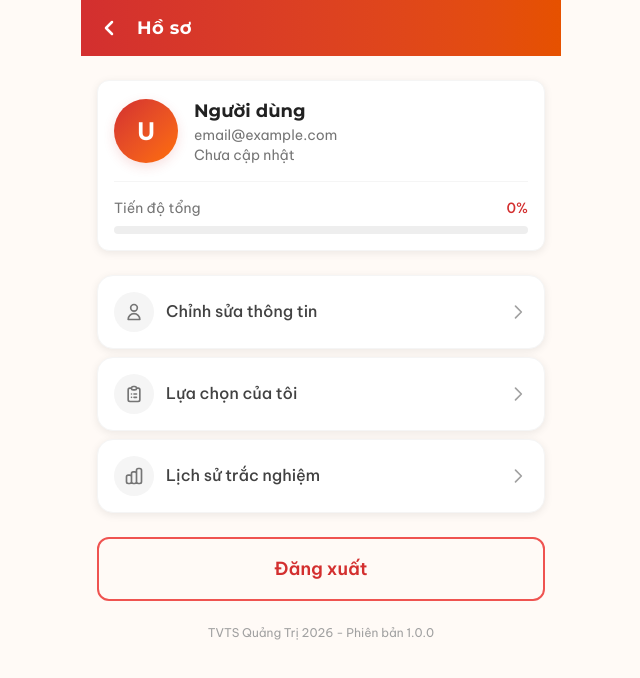
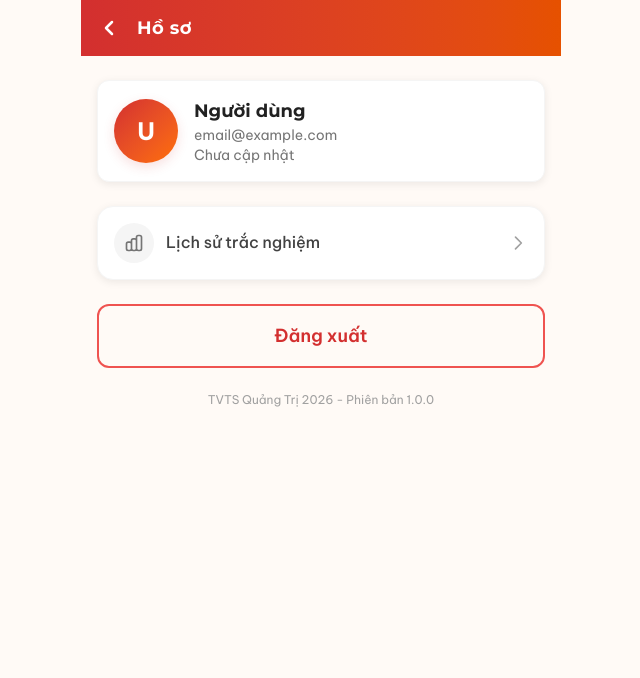
Before and after one commit to hieuntp2/webapp-hocgi, a Next.js app: page /profile in a window 1280 px wide. Shown: the top 678 px of the page, without its empty margins (319-959 px from the left). Built offline with nearby package versions, Linux system fonts and the light colour scheme.

Commit message:
v1 webapp

```diff
--- a/src/app/career/list/page.tsx
+++ b/src/app/career/list/page.tsx
@@ -1,6 +1,6 @@
 'use client';
 
-import React, { useState } from 'react';
+import React, { useState, useEffect } from 'react';
 import { useRouter } from 'next/navigation';
 import { Header } from '@/components/layout/Header';
 import { checkInService } from '@/services/api/checkIn';
@@ -32,6 +32,24 @@ export default function CareerListPage() {
   const [showSuggestion, setShowSuggestion] = useState(false);
   const [isLoading, setIsLoading] = useState(false);
   const [error, setError] = useState<string | null>(null);
+
+  // Load existing data on mount
+  useEffect(() => {
+    const loadCustomFields = async () => {
+      try {
+        const response = await checkInService.getCustomFields();
+        if (response.success && response.data) {
+          setSelectedField(response.data.customFieldIds || '');
+          setCustomCareer(response.data.customJob || '');
+        }
+      } catch (err) {
+        // Ignore error - just means no data yet
+        console.log('No custom fields data yet');
+      }
+    };
+
+    loadCustomFields();
+  }, []);
 
   const handleContinue = async () => {
     if (!isValid) return;
--- a/src/app/career/page.tsx
+++ b/src/app/career/page.tsx
@@ -10,8 +10,10 @@ export default function CareerPage() {
   const router = useRouter();
 
   const handleNotSure = () => {
-    // TODO: Gọi API ONET sau
-    alert('Tính năng làm bài test ONET sẽ được cập nhật sớm!');
+    const testUrl = process.env.NEXT_PUBLIC_TEST_URL || '';
+    const returnUrl = process.env.NEXT_PUBLIC_SSO_RETURN_URL || '';
+
+    window.location.href = `${testUrl}?returnUrl=${encodeURIComponent(returnUrl)}/dashboard`;
   };
 
   return (
@@ -52,7 +54,7 @@ export default function CareerPage() {
           </Button>
 
           <Button
-            variant="gray"
+            variant="outline"
             size="lg"
             className="w-full"
             onClick={handleNotSure}
--- a/src/app/dashboard/page.tsx
+++ b/src/app/dashboard/page.tsx
@@ -29,8 +29,15 @@ export default function DashboardPage() {
         if (statusResponse.success && statusResponse.data) {
           setUserStatus(statusResponse.data);
         }
-      } catch (error) {
+      } catch (error: any) {
         console.error('Failed to fetch user status:', error);
+        // Check for 401 error
+        if (error?.response?.status === 401 || error?.status === 401) {
+          const ssoUrl = process.env.NEXT_PUBLIC_SSO_URL;
+          const returnUrl = process.env.NEXT_PUBLIC_SSO_RETURN_URL;
+          window.location.href = `${ssoUrl}?returnUrl=${encodeURIComponent(returnUrl || '')}`;
+          return;
+        }
       }
 
       try {
@@ -39,8 +46,15 @@ export default function DashboardPage() {
         if (response.success && response.data?.order != null) {
           setLuckyNumber(String(response.data.order).padStart(4, '0'));
         }
-      } catch (error) {
+      } catch (error: any) {
         console.error('Failed to fetch lucky number:', error);
+        // Check for 401 error
+        if (error?.response?.status === 401 || error?.status === 401) {
+          const ssoUrl = process.env.NEXT_PUBLIC_SSO_URL;
+          const returnUrl = process.env.NEXT_PUBLIC_SSO_RETURN_URL;
+          window.location.href = `${ssoUrl}?returnUrl=${encodeURIComponent(returnUrl || '')}`;
+          return;
+        }
         // Fallback: generate from user id if available
         if (user?.luckyNumber) {
           setLuckyNumber(user.luckyNumber);
--- a/src/app/major/page.tsx
+++ b/src/app/major/page.tsx
@@ -1,6 +1,6 @@
 'use client';
 
-import React, { useState } from 'react';
+import React, { useState, useEffect } from 'react';
 import { useRouter } from 'next/navigation';
 import Image from 'next/image';
 import { Header } from '@/components/layout/Header';
@@ -43,6 +43,30 @@ export default function MajorPage() {
   const [customMajor, setCustomMajor] = useState('');
   const [isLoading, setIsLoading] = useState(false);
   const [error, setError] = useState<string | null>(null);
+
+  // Load existing data on mount
+  useEffect(() => {
+    const loadCustomFields = async () => {
+      try {
+        const response = await checkInService.getCustomFields();
+        if (response.success && response.data) {
+          const customMajorValue = response.data.customMajor || '';
+          setCustomMajor(customMajorValue);
+          // Check if customMajor matches any in allMajors dropdown
+          const matchedMajor = allMajors.find(m => m.label === customMajorValue);
+          if (matchedMajor) {
+            setSelectedMajor(matchedMajor.value);
+            setCustomMajor('');
+          }
+        }
+      } catch (err) {
+        // Ignore error - just means no data yet
+        console.log('No custom fields data yet');
+      }
+    };
+
+    loadCustomFields();
+  }, []);
 
   // Handle quick select popular major
   const handleQuickSelect = (majorName: string) => {
--- a/src/app/profile/page.tsx
+++ b/src/app/profile/page.tsx
@@ -10,35 +10,26 @@ import { useAuthFromToken } from '@/hooks/useAuth';
 export default function ProfilePage() {
   const router = useRouter();
   const { logout } = useApp();
-  const { user, progress } = useAuthFromToken();
+  const { user } = useAuthFromToken();
   const [showLogoutModal, setShowLogoutModal] = useState(false);
 
   const handleLogout = () => {
     logout();
-    router.push('/');
+    const ssoLogoutUrl = process.env.NEXT_PUBLIC_SSO_LOGOUT_URL;
+    const returnUrl = process.env.NEXT_PUBLIC_SSO_RETURN_URL;
+
+    console.log('SSO Logout URL:', ssoLogoutUrl);
+    console.log('Return URL:', returnUrl);
+    console.log('Full redirect:', `${ssoLogoutUrl}?returnUrl=${encodeURIComponent(returnUrl || '')}`);
+
+    window.location.href = `${ssoLogoutUrl}?returnUrl=${encodeURIComponent(returnUrl || '')}`;
+  };
+
+  const handleTestHistory = () => {
+    window.open('https://hocgi.vn/tu-van-tuyen-sinh/lich-su', '_blank');
   };
 
   const menuItems = [
-    {
-      id: 'edit-profile',
-      title: 'Chỉnh sửa thông tin',
-      icon: (
-        <svg className="w-5 h-5 text-neutral-500" fill="none" viewBox="0 0 24 24" stroke="currentColor">
-          <path strokeLinecap="round" strokeLinejoin="round" strokeWidth={2} d="M16 7a4 4 0 11-8 0 4 4 0 018 0zM12 14a7 7 0 00-7 7h14a7 7 0 00-7-7z" />
-        </svg>
-      ),
-      path: '/profile/edit',
-    },
-    {
-      id: 'my-choices',
-      title: 'Lựa chọn của tôi',
-      icon: (
-        <svg className="w-5 h-5 text-neutral-500" fill="none" viewBox="0 0 24 24" stroke="currentColor">
-          <path strokeLinecap="round" strokeLinejoin="round" strokeWidth={2} d="M9 5H7a2 2 0 00-2 2v12a2 2 0 002 2h10a2 2 0 002-2V7a2 2 0 00-2-2h-2M9 5a2 2 0 002 2h2a2 2 0 002-2M9 5a2 2 0 012-2h2a2 2 0 012 2m-3 7h3m-3 4h3m-6-4h.01M9 16h.01" />
-        </svg>
-      ),
-      path: '/profile/choices',
-    },
     {
       id: 'test-history',
       title: 'Lịch sử trắc nghiệm',
@@ -47,13 +38,9 @@ export default function ProfilePage() {
           <path strokeLinecap="round" strokeLinejoin="round" strokeWidth={2} d="M9 19v-6a2 2 0 00-2-2H5a2 2 0 00-2 2v6a2 2 0 002 2h2a2 2 0 002-2zm0 0V9a2 2 0 012-2h2a2 2 0 012 2v10m-6 0a2 2 0 002 2h2a2 2 0 002-2m0 0V5a2 2 0 012-2h2a2 2 0 012 2v14a2 2 0 01-2 2h-2a2 2 0 01-2-2z" />
         </svg>
       ),
-      path: '/profile/history',
+      onClick: handleTestHistory,
     },
-
-
   ];
-
-  const totalProgress = ((progress?.careerProgress || 0) + (progress?.majorProgress || 0) + (progress?.schoolProgress || 0)) / 9 * 100;
 
   return (
     <div className="min-h-screen bg-background-secondary">
@@ -75,20 +62,6 @@ export default function ProfilePage() {
                 <p className="text-sm text-neutral-500">{user?.school || 'Chưa cập nhật'}</p>
               </div>
             </div>
-
-            {/* Progress */}
-            <div className="mt-4 pt-4 border-t border-neutral-100">
-              <div className="flex items-center justify-between mb-2">
-                <span className="text-sm text-neutral-500">Tiến độ tổng</span>
-                <span className="text-sm font-medium text-primary">{Math.round(totalProgress)}%</span>
-              </div>
-              <div className="h-2 bg-neutral-200 rounded-full overflow-hidden">
-                <div
-                  className="h-full bg-gradient-to-r from-primary to-accent rounded-full transition-all duration-base"
-                  style={{ width: `${totalProgress}%` }}
-                />
-              </div>
-            </div>
           </CardContent>
         </Card>
 
@@ -97,7 +70,7 @@ export default function ProfilePage() {
           {menuItems.map((item) => (
             <button
               key={item.id}
-              onClick={() => router.push(item.path)}
+              onClick={item.onClick}
               className="w-full flex items-center gap-3 p-4 bg-background-primary rounded-xl shadow-card border border-neutral-100 active:scale-[0.98] transition-all duration-base hover:shadow-lg hover:-translate-y-0.5"
             >
               <div className="w-10 h-10 rounded-full bg-neutral-100 flex items-center justify-center">
--- a/src/components/ui/Button.tsx
+++ b/src/components/ui/Button.tsx
@@ -28,7 +28,7 @@ export function Button({
     secondary: 'bg-accent text-white hover:bg-accent-dark hover:shadow-warm hover:-translate-y-0.5',
     outline: 'bg-transparent text-primary border-2 border-primary hover:bg-primary-lighter hover:border-primary-dark',
     ghost: 'bg-transparent text-neutral-700 border border-neutral-300 hover:bg-background-secondary hover:border-accent-light hover:text-accent-dark',
-    gray: 'bg-neutral-300 text-white cursor-not-allowed',
+    gray: 'bg-neutral-300 text-white hover:bg-neutral-400 hover:-translate-y-0.5',
   };
 
   const sizes = {
@@ -37,7 +37,7 @@ export function Button({
     lg: 'px-8 py-4 text-lg',
   };
 
-  const isDisabled = disabled || isLoading || variant === 'gray';
+  const isDisabled = disabled || isLoading;
 
   return (
     <button
--- a/src/services/api/checkIn.ts
+++ b/src/services/api/checkIn.ts
@@ -31,6 +31,12 @@ export interface CustomMajorInput {
   customMajor: string;
 }
 
+export interface UserCustomFieldsModel {
+  customFieldIds: string;
+  customJob: string;
+  customMajor: string;
+}
+
 export const checkInService = {
   // Get current user's check-in info
   async getCurrentUserCheckIn(): Promise<ApiResponse<UserCheckInInfo>> {
@@ -50,6 +56,11 @@ export const checkInService = {
   // Post offline information (psychology questions)
   async postOfflineInfor(data: UserOfflineInforInput): Promise<ApiResponse<null>> {
     return apiClient.patch('/UserCheckIn/offline-infor', data as unknown as Record<string, unknown>);
+  },
+
+  // Get custom fields
+  async getCustomFields(): Promise<ApiResponse<UserCustomFieldsModel>> {
+    return apiClient.get('/UserCheckIn/offline-infor/custom-fields');
   },
 
   // Set custom field and job
```
